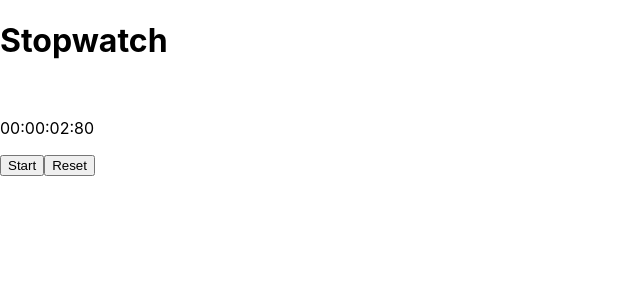
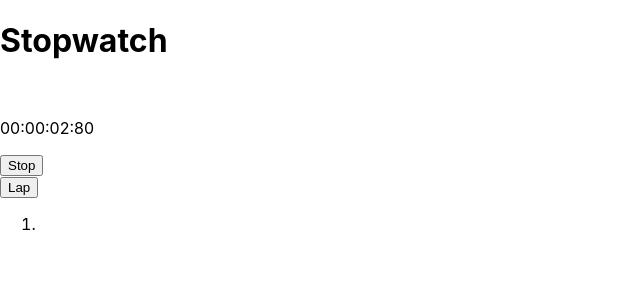
Before and after one commit to Ryan-Caruth/stopwatch, a React (Create React App) app: page / in a window 1280 px wide. Both pictures are taken after a click on the button "Start". Shown: the top 300 px of the page, without its empty margins (0-640 px from the left). Built offline with nearby package versions, Linux system fonts and the light colour scheme.

Commit message:
Handle states on buttons for conditional rendering

```diff
--- a/src/components/lap/Lap.jsx
+++ b/src/components/lap/Lap.jsx
@@ -1,8 +1,9 @@
 import React from "react";
 // import { formatLap } from "../../utilities/FormatLap";
 
-const Lap = ({ lap, setLap, setTimer, timer, formatTime }) => {
+const Lap = ({ lap, setLap, setTimer, timer, formatTime, setRunning}) => {
   const handleLap = () => {
+    setRunning(true);
       setLap((lap) => {
         return [ formatTime(timer), ...lap ];
       });
--- a/src/components/reset/Reset.jsx
+++ b/src/components/reset/Reset.jsx
@@ -1,8 +1,9 @@
 import React from 'react'
 
-const Reset = ({timer, setTimer}) => {
+const Reset = ({timer, setTimer, setRunning, setReset }) => {
 
-    const handleReset = () => {
+  const handleReset = () => {
+    setRunning(false);
       setTimer((timer) => timer = 0);
       console.log('Rest timer is:', timer)
     }
--- a/src/components/start/Start.jsx
+++ b/src/components/start/Start.jsx
@@ -1,8 +1,9 @@
 import React from 'react'
 
-const Start = ({ countRef, timer, setTimer } ) => {
+const Start = ({ countRef, timer, setTimer, setRunning } ) => {
 
     const handleStart = () => {
+        setRunning(true);
         countRef.current = setInterval(() => {
             setTimer((timer) => timer + 10)
         }, 10);
--- a/src/components/stop/Stop.jsx
+++ b/src/components/stop/Stop.jsx
@@ -1,9 +1,10 @@
 import React from 'react'
 
-const Stop = ({ countRef }) => {
+const Stop = ({ countRef, setRunning }) => {
 
-    const handleStop = () => {
-        clearInterval(countRef.current);
+  const handleStop = () => {
+    setRunning(false);
+    clearInterval(countRef.current);
     }
 
   return (
```
